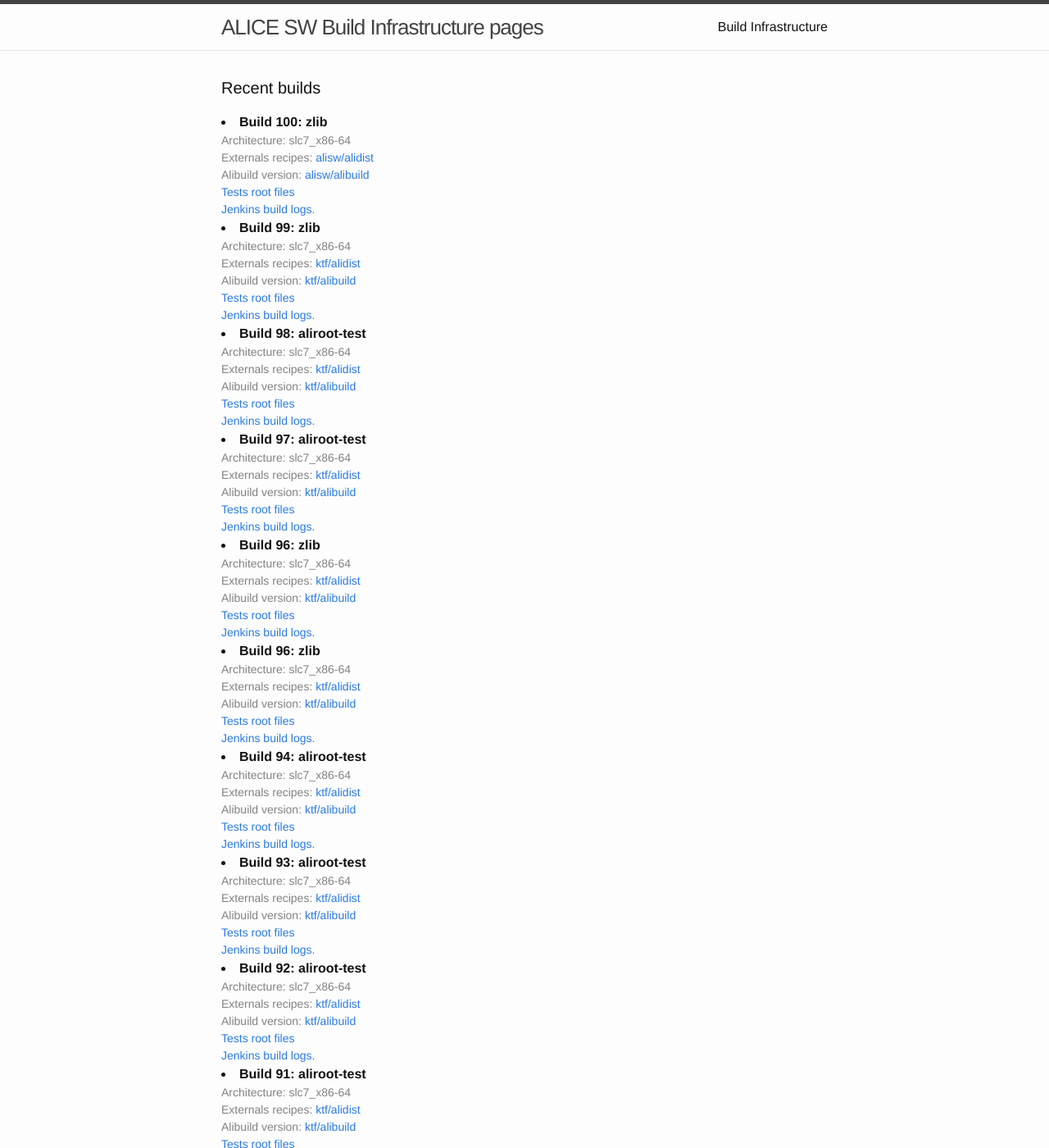
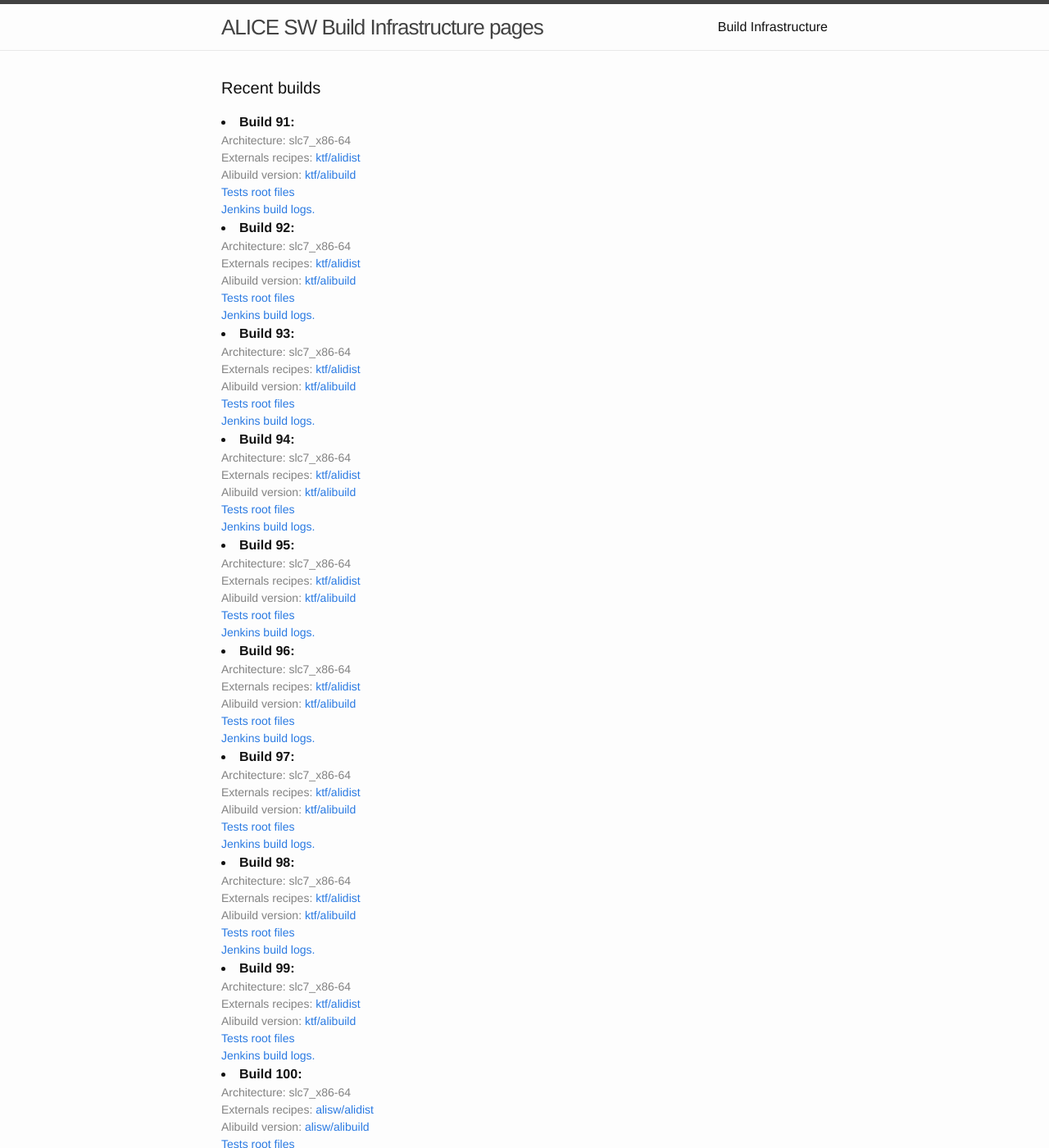
Before and after one commit to alisw/alisw.github.io, a Jekyll site: the page built from index.html, in a window 1280 px wide and 1400 px high. Shown: the whole window at 82% size. Built offline with Jekyll 4.4.1, drawn with Linux system fonts in a browser that asks for light colours; some of the changed lines change nothing that is shown.

Commit message:
Updated results.

```diff
--- a/_data/build.yaml
+++ b/_data/build.yaml
@@ -1,60 +1,20 @@
--
-  architecture: slc7_x86-64
-  alibuild: ktf
-  alidist: ktf
-  jenkins_build_nr: 91
-  package: aliroot-test
--
-  architecture: slc7_x86-64
-  alibuild: ktf
-  alidist: ktf
-  jenkins_build_nr: 92
-  package: aliroot-test
--
-  architecture: slc7_x86-64
-  alibuild: ktf
-  alidist: ktf
-  jenkins_build_nr: 93
-  package: aliroot-test
--
-  architecture: slc7_x86-64
-  alibuild: ktf
-  alidist: ktf
-  jenkins_build_nr: 94
-  package: aliroot-test
--
-  architecture: slc7_x86-64
-  alibuild: ktf
-  alidist: ktf
-  jenkins_build_nr: 96
-  package: zlib
--
-  architecture: slc7_x86-64
-  alibuild: ktf
-  alidist: ktf
-  jenkins_build_nr: 96
-  package: zlib
--
-  architecture: slc7_x86-64
-  alibuild: ktf
-  alidist: ktf
-  jenkins_build_nr: 97
-  package: aliroot-test
--
-  architecture: slc7_x86-64
-  alibuild: ktf
-  alidist: ktf
-  jenkins_build_nr: 98
-  package: aliroot-test
--
-  architecture: slc7_x86-64
-  alibuild: ktf
-  alidist: ktf
-  jenkins_build_nr: 99
-  package: zlib
--
-  architecture: slc7_x86-64
-  alibuild: alisw
-  alidist: alisw
-  jenkins_build_nr: 100
-  package: zlib
+- {alibuild: alisw, alidist: alisw, architecture: slc7_x86-64, jenkins_build_nr: 100,
+  result: SUCCESS, timestamp: '2015-07-09T15:53:00+0200'}
+- {alibuild: ktf, alidist: ktf, architecture: slc7_x86-64, jenkins_build_nr: 99, result: SUCCESS,
+  timestamp: '2015-07-09T14:20:22+0200'}
+- {alibuild: ktf, alidist: ktf, architecture: slc7_x86-64, jenkins_build_nr: 98, result: SUCCESS,
+  timestamp: '2015-07-08T18:18:10+0200'}
+- {alibuild: ktf, alidist: ktf, architecture: slc7_x86-64, jenkins_build_nr: 97, result: SUCCESS,
+  timestamp: '2015-07-08T16:31:42+0200'}
+- {alibuild: ktf, alidist: ktf, architecture: slc7_x86-64, jenkins_build_nr: 96, result: SUCCESS,
+  timestamp: '2015-07-08T15:08:06+0200'}
+- {alibuild: ktf, alidist: ktf, architecture: slc7_x86-64, jenkins_build_nr: 95, result: ABORTED,
+  timestamp: '2015-07-08T15:06:12+0200'}
+- {alibuild: ktf, alidist: ktf, architecture: slc7_x86-64, jenkins_build_nr: 94, result: SUCCESS,
+  timestamp: '2015-07-08T12:44:19+0200'}
+- {alibuild: ktf, alidist: ktf, architecture: slc7_x86-64, jenkins_build_nr: 93, result: FAILURE,
+  timestamp: '2015-07-08T10:59:49+0200'}
+- {alibuild: ktf, alidist: ktf, architecture: slc7_x86-64, jenkins_build_nr: 92, result: FAILURE,
+  timestamp: '2015-07-08T10:49:39+0200'}
+- {alibuild: ktf, alidist: ktf, architecture: slc7_x86-64, jenkins_build_nr: 91, result: FAILURE,
+  timestamp: '2015-07-07T17:09:38+0200'}
```
